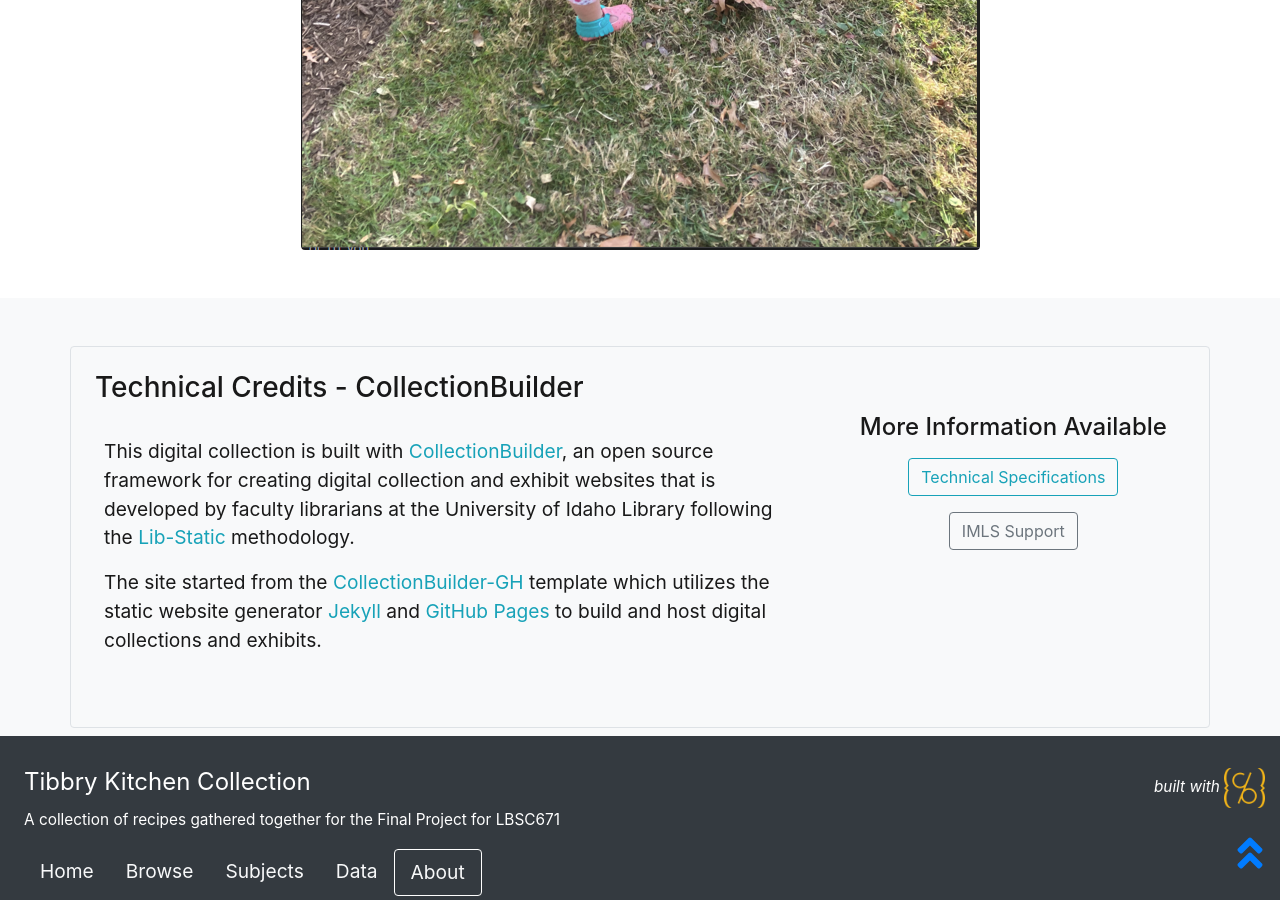
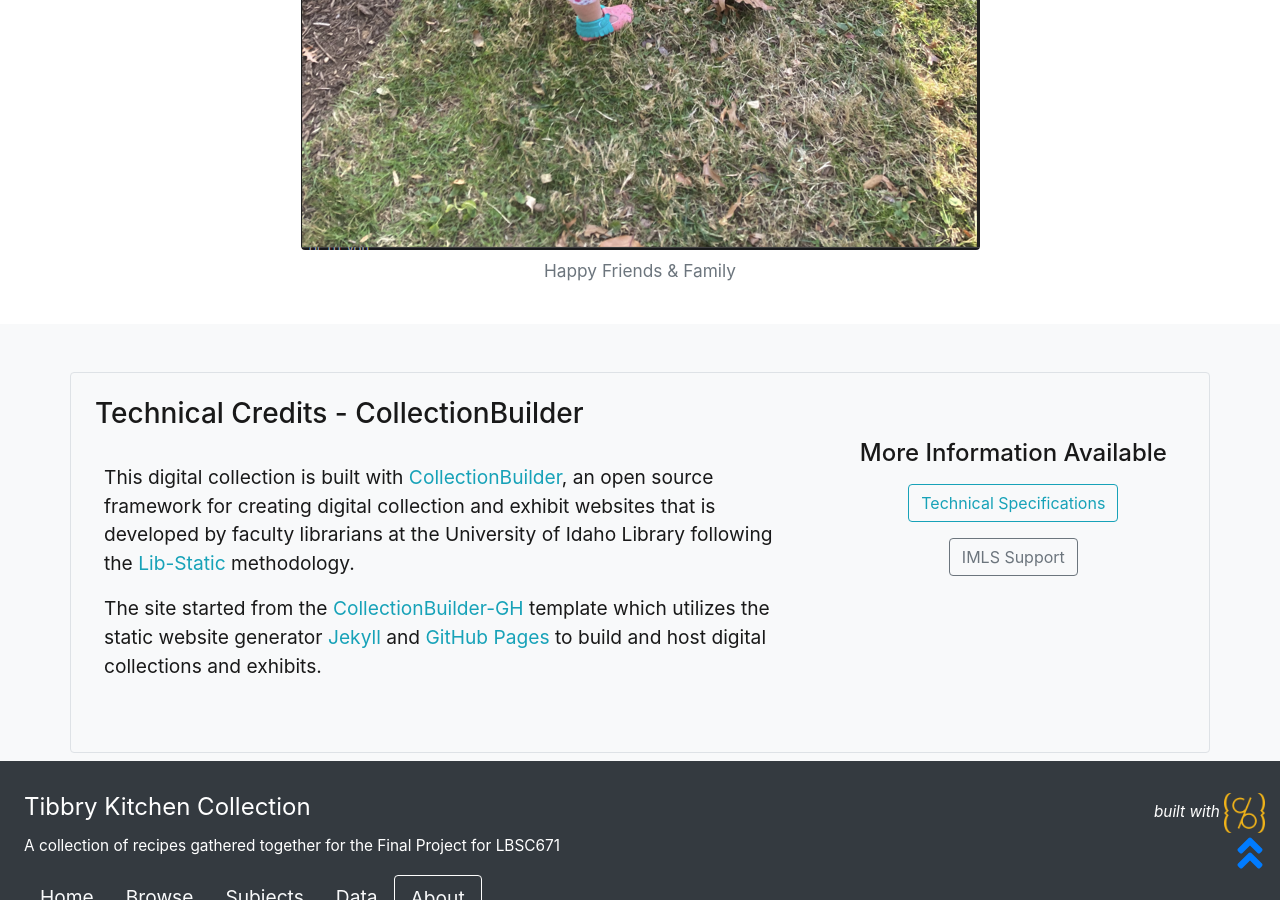
Before and after one commit to gbrei/tibbrykitchencollection, a Jekyll site: the page built from pages/about.md, in a window 1280 px wide and 900 px high, scrolled down 1430 px. Built offline with Jekyll 4.4.1, drawn with Linux system fonts in a browser that asks for light colours.

Commit message:
Update about.md

```diff
--- a/pages/about.md
+++ b/pages/about.md
@@ -19,4 +19,4 @@ The physical recipe cards are displayed on the original 1950s kitchen cabinets u
 
 Some of the recipe cards are hand-written and others are typed up. As more cards get handwritten, the collection will be updated. The goal of the collection is to eventually include all of the recipes that have been tested and determined to be delicious.
 
-{% include feature/image.html objectid="/objects/cutefood1.png" width="20" %}
+{% include feature/image.html objectid="/objects/cutefood1.png" width="20" caption="Happy Friends & Family" %}
```
